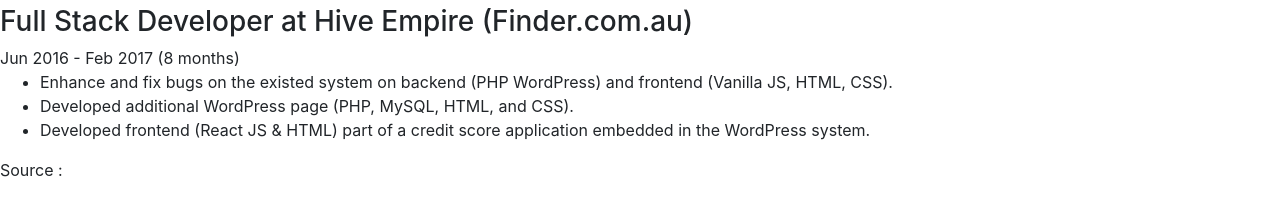
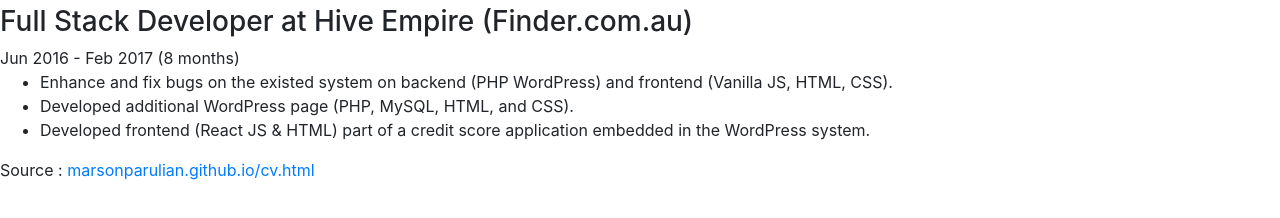
Before and after one commit to marsonparulian/marsonparulian.github.io, a plain HTML site: page cv-01.html in a window 1280 px wide. Shown: the part 376-594 px from the top of the page. Drawn offline with nearby package versions, Linux system fonts and the light colour scheme.

Commit message:
fix cv source link

```diff
--- a/cv-01.html
+++ b/cv-01.html
@@ -56,7 +56,7 @@
         </section>
     </main>
     <footer>
-        Source : <a href="https://marsonparulian.github.io/cv/html>marsonparulian.github.io/cv/html</a>
+        Source : <a href="https://marsonparulian.github.io/cv.html">marsonparulian.github.io/cv.html</a>
     </footer>
 </body>
 
```
